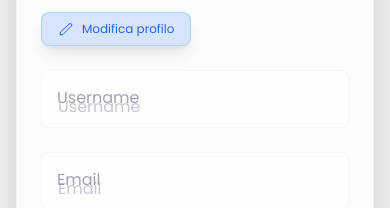
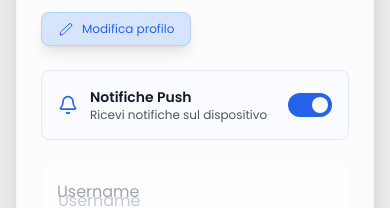
Before and after one commit to bale231/todowebapp-frontend-reactts, a React (Vite) app: page /profile in a window 390 px wide. Shown: the part 285-493 px from the top of the page. Built offline with nearby package versions, Linux system fonts and the light colour scheme; the HTML template or start-up script is replaced by a standard one.

Commit message:
Add button to disable notification popup into smartphone

```diff
--- a/src/api/auth.ts
+++ b/src/api/auth.ts
@@ -203,3 +203,16 @@ export const updateTheme = async (theme: string) => {
   });
   return res.json();
 };
+
+// 🔔 Aggiorna preferenze notifiche push
+export const updateNotificationPreferences = async (pushEnabled: boolean) => {
+  const res = await fetch(`${API_URL}/notifications/preferences/`, {
+    method: "PATCH",
+    headers: {
+      Authorization: `Bearer ${localStorage.getItem("accessToken") || sessionStorage.getItem("accessToken") || ""}`,
+      "Content-Type": "application/json",
+    },
+    body: JSON.stringify({ push_notifications_enabled: pushEnabled }),
+  });
+  return res.json();
+};
--- a/src/pages/Profile.tsx
+++ b/src/pages/Profile.tsx
@@ -5,7 +5,9 @@ import {
   getCurrentUserJWT,
   updateProfile,
   deactivateAccount,
+  updateNotificationPreferences,
 } from "../api/auth";
+import { Bell, BellOff } from "lucide-react";
 
 export default function Profile() {
   const formRef = useRef(null);
@@ -24,6 +26,7 @@ export default function Profile() {
   const [newPassword, setNewPassword] = useState("");
   const [confirmPassword, setConfirmPassword] = useState("");
   const [passwordStrength, setPasswordStrength] = useState(0);
+  const [pushNotificationsEnabled, setPushNotificationsEnabled] = useState(true);
 
   useEffect(() => {
     const calcStrength = () => {
@@ -65,6 +68,7 @@ export default function Profile() {
       setUsername(user.username);
       setEmail(user.email);
       setAvatar(user.profile_picture);
+      setPushNotificationsEnabled(user.push_notifications_enabled ?? true);
     }
   };
 
@@ -177,6 +181,24 @@ export default function Profile() {
       setTimeout(() => (window.location.href = "/"), 2000);
     } else {
       showAlert("Errore nella disattivazione dell'account", "error");
+    }
+  };
+
+  const handleToggleNotifications = async () => {
+    const newValue = !pushNotificationsEnabled;
+    setPushNotificationsEnabled(newValue);
+
+    const res = await updateNotificationPreferences(newValue);
+    if (res.message === "Preferences updated") {
+      showAlert(
+        newValue
+          ? "Notifiche push attivate"
+          : "Notifiche push disattivate (notifiche in-app sempre attive)",
+        "success"
+      );
+    } else {
+      showAlert("Errore nell'aggiornamento preferenze", "error");
+      setPushNotificationsEnabled(!newValue);
     }
   };
 
@@ -318,6 +340,44 @@ export default function Profile() {
                 {editMode ? "Annulla modifica" : "Modifica profilo"}
               </span>
             </button>
+          </div>
+
+          {/* SEZIONE NOTIFICHE PUSH */}
+          <div className="p-4 bg-blue-50/30 dark:bg-blue-900/20 backdrop-blur-sm border border-blue-200/50 dark:border-blue-500/30 rounded-lg">
+            <div className="flex items-center justify-between">
+              <div className="flex items-center gap-3">
+                {pushNotificationsEnabled ? (
+                  <Bell size={20} className="text-blue-600 dark:text-blue-400" />
+                ) : (
+                  <BellOff size={20} className="text-gray-500 dark:text-gray-400" />
+                )}
+                <div>
+                  <h4 className="font-semibold text-sm text-gray-900 dark:text-white">
+                    Notifiche Push
+                  </h4>
+                  <p className="text-xs text-gray-600 dark:text-gray-400">
+                    {pushNotificationsEnabled
+                      ? "Ricevi notifiche sul dispositivo"
+                      : "Solo notifiche in-app"}
+                  </p>
+                </div>
+              </div>
+              <button
+                type="button"
+                onClick={handleToggleNotifications}
+                className={`relative inline-flex h-6 w-11 items-center rounded-full transition-colors ${
+                  pushNotificationsEnabled
+                    ? "bg-blue-600"
+                    : "bg-gray-300 dark:bg-gray-600"
+                }`}
+              >
+                <span
+                  className={`inline-block h-4 w-4 transform rounded-full bg-white transition-transform ${
+                    pushNotificationsEnabled ? "translate-x-6" : "translate-x-1"
+                  }`}
+                />
+              </button>
+            </div>
           </div>
 
           <div className="flex flex-col relative">
```
